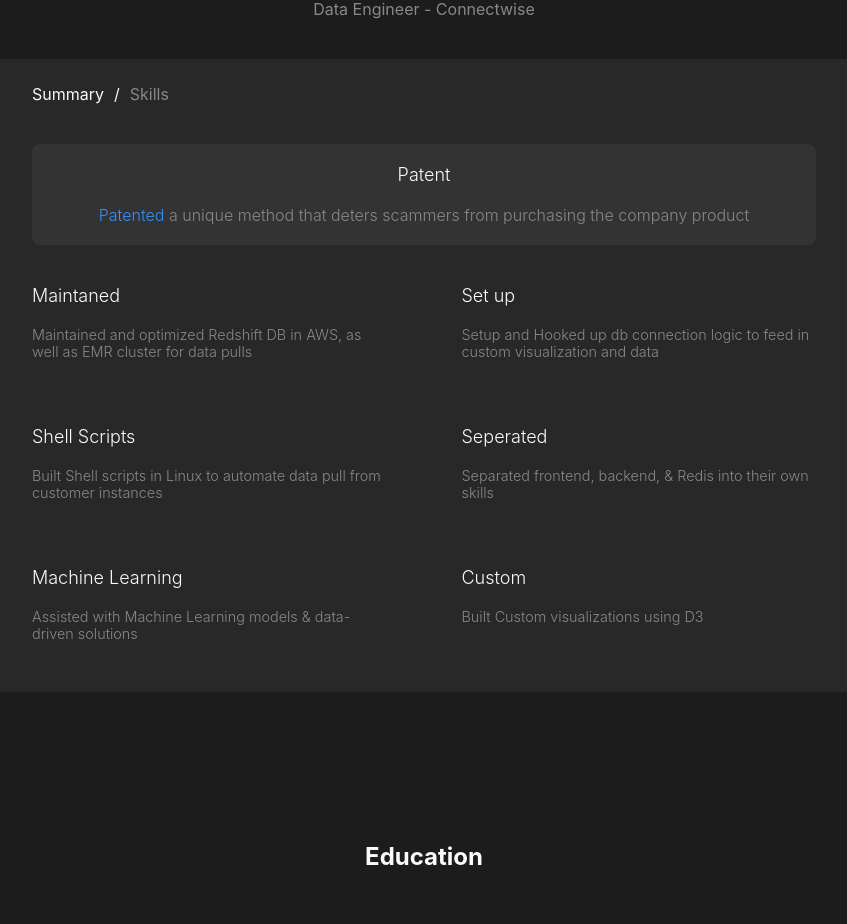
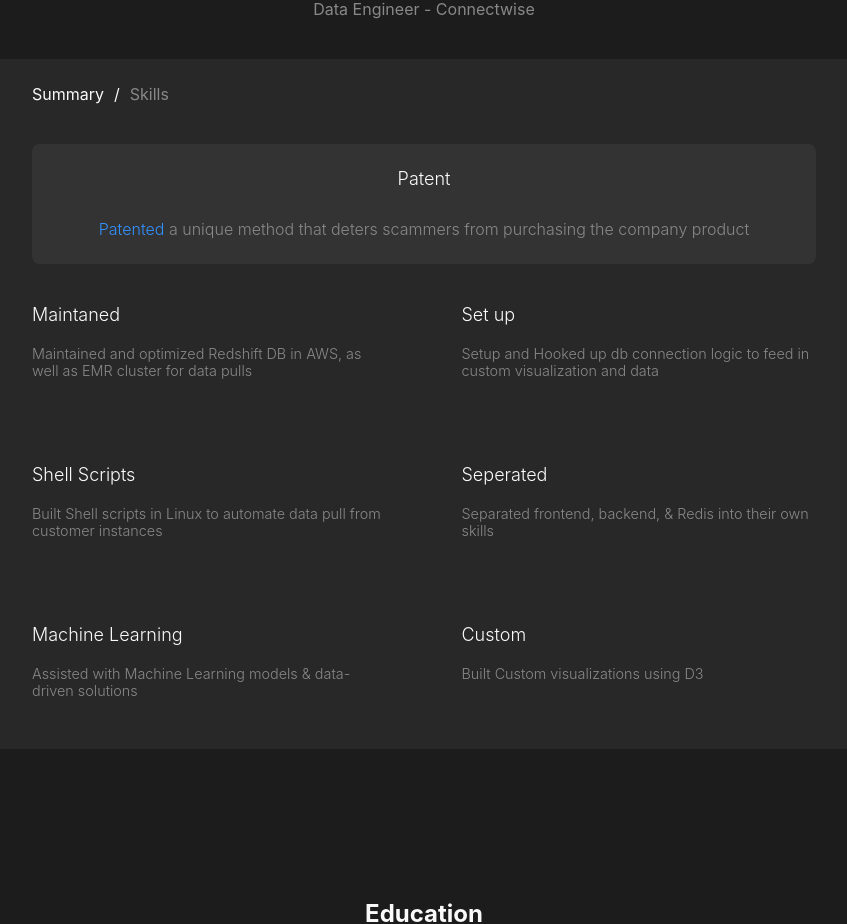
Before and after one commit to luthfib/portfolio, a Next.js app: page / in a window 1280 px wide. Shown: the part 3514-4438 px from the top of the page, without its empty margins (216-1063 px from the left). Built offline with nearby package versions, Linux system fonts and the light colour scheme.

Commit message:
fix line height issues

```diff
--- a/components/experience/data-engineer/data-engineer.module.scss
+++ b/components/experience/data-engineer/data-engineer.module.scss
@@ -24,6 +24,11 @@
   padding: 2rem;
   grid-column: span 2;
   text-align: center;
+  line-height: 3rem;
+
+  @media (max-width: 800px) {
+    text-align: left;
+  }
 
   p {
     font-weight: 300;
```
